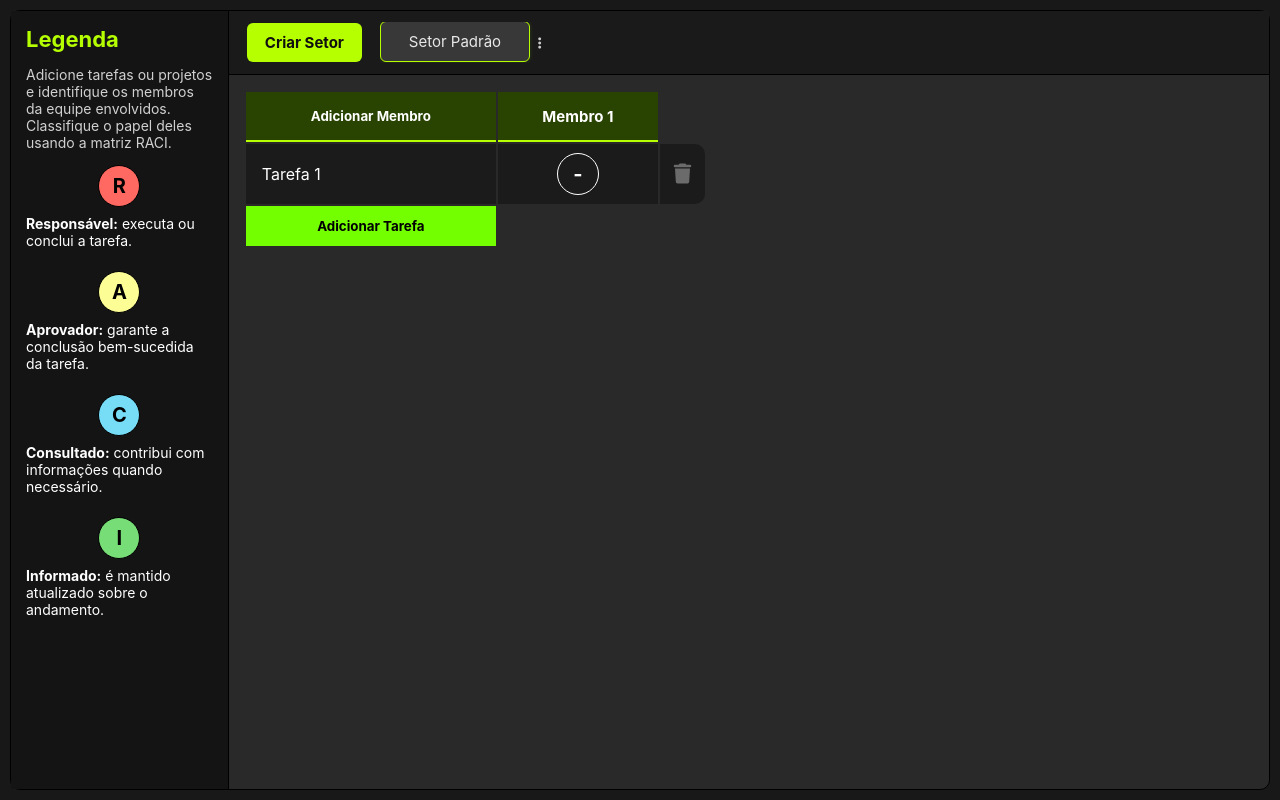
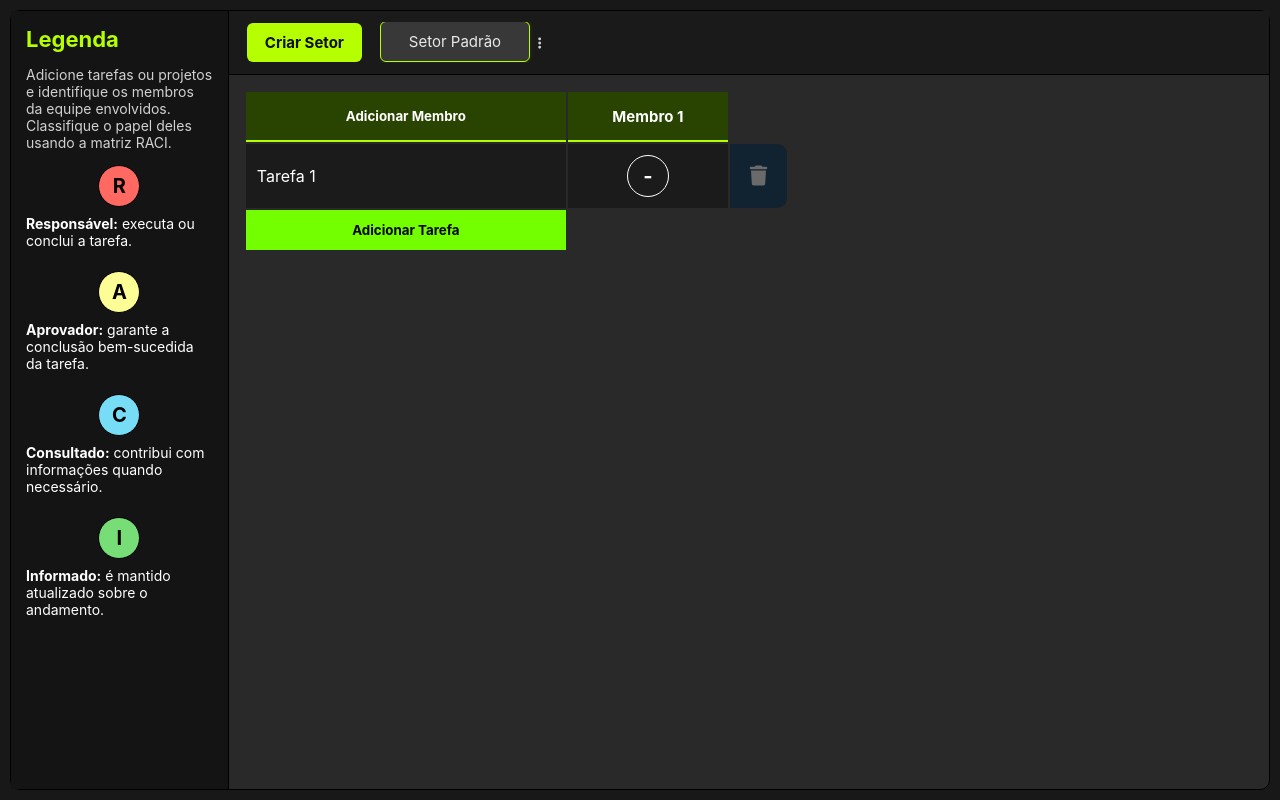
Before and after one commit to felipesantosf1/Matriz-Raci, a plain HTML site: page index.html in a window 1280 px wide. Drawn offline with Linux system fonts and the light colour scheme.

Commit message:
Resolvendo alguns problemas, ainda existem mais :(

```diff
--- a/code.js
+++ b/code.js
@@ -275,12 +275,22 @@ document.addEventListener("DOMContentLoaded", () => {
         }
 
         const tdTrash = document.createElement("td");
-        tdTrash.classList.add("close-task");
-        tdTrash.innerHTML = `<button><i class="fa-solid fa-trash"></i></button>`;
+
+        tdTrash.classList.add("close-task-container");
+
+        tdTrash.innerHTML = `
+            <div class="close-task">
+                <button>
+                    <i class="fa-solid fa-trash"></i>
+                </button>
+            </div>
+        `;
+
         tdTrash.querySelector("button").addEventListener("click", () => {
             newRow.remove();
             saveCurrentSetor();
         });
+
         newRow.appendChild(tdTrash);
 
         tbody.insertBefore(newRow, tbody.querySelector(".add-task").parentElement);
@@ -471,8 +481,16 @@ document.addEventListener("DOMContentLoaded", () => {
             }
 
             const tdTrash = document.createElement("td");
-            tdTrash.classList.add("close-task");
-            tdTrash.innerHTML = `<button><i class="fa-solid fa-trash"></i></button>`;
+
+            tdTrash.classList.add("close-task-container");
+
+            tdTrash.innerHTML = `
+                <div class="close-task">
+                    <button>
+                        <i class="fa-solid fa-trash"></i>
+                    </button>
+                </div>
+            `;
 
             // se for a primeira tarefa, desabilita remoção
             if (taskIdx === 0) {
--- a/style.css
+++ b/style.css
@@ -380,11 +380,12 @@ body {
     max-width: 160px;
 }
 
+
 .add-member,
 .add-task {
-    width: 250px;
-    min-width: 250px;
-    max-width: 250px;
+    width: 320px;
+    min-width: 320px;
+    max-width: 320px;
 }
 
 .member {
@@ -451,50 +452,55 @@ body {
 }
 
 /* ----- TAREFAS ----- */
-.container-name-task {
+
+.linha-tarefa td {
+    height: 100%;
     background-color: #1b1b1b;
 }
 
 .nome-tarefa {
     display: flex;
-    padding: 10px;
-    min-width: 250px;
-    max-width: 250px;
+    padding: 5px;
+    min-width: 320px;
+    max-width: 320px;
     color: white;
 }
 
 .nome-tarefa span {
     width: 100%;
-    white-space: nowrap;
-    overflow: hidden;
-    text-overflow: ellipsis;
+    word-wrap: break-word;
+    overflow-wrap: break-word;
 }
 
 .col-raci {
     display: flex;
     align-items: center;
     justify-content: center;
-    padding: 5px;
-    background-color: #1b1b1b;
-    height: 60px;
+}
+
+.close-task-container{
+    border-top-right-radius: 10px;
+    border-bottom-right-radius: 10px;
+    overflow: hidden;
 }
 
 .close-task {
-    border-top-right-radius: 10px;
-    border-bottom-right-radius: 10px;
-    overflow: hidden;
-    background-color: #1b1b1b;
+    display: flex;
+    align-items: center;
+    justify-content: center;
+    height: 100%;
 }
 
 .close-task button {
-    padding: 14px;
     color: white;
     border: 0;
     background-color: transparent;
     font-size: 20px;
     cursor: pointer;
     transition: 0.3s ease-in-out;
-    height: 60px;
+    height: 100%;
+    background-color: #00315a;
+    padding: 20px 20px;
 }
 
 .close-task button:hover {
```
Also changed, not shown: index.html (+7 -5 lines), txt.txt (added, +12 -0 lines).
